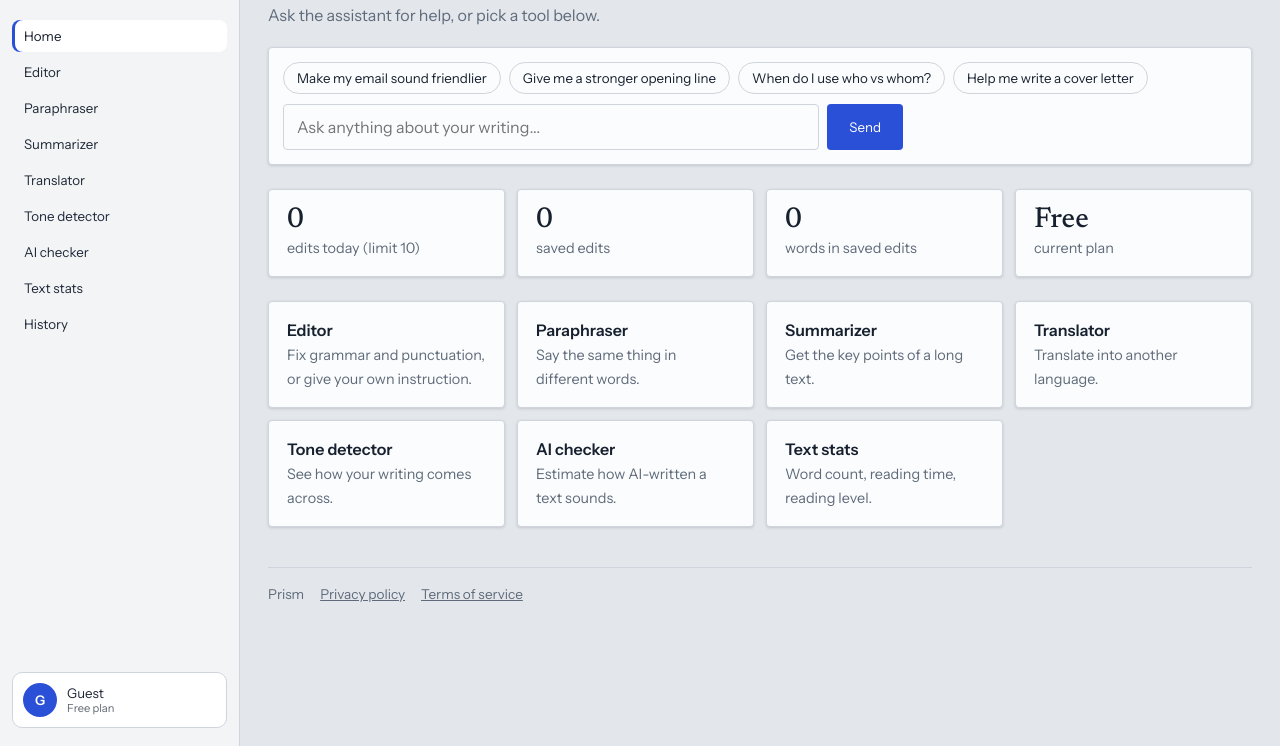
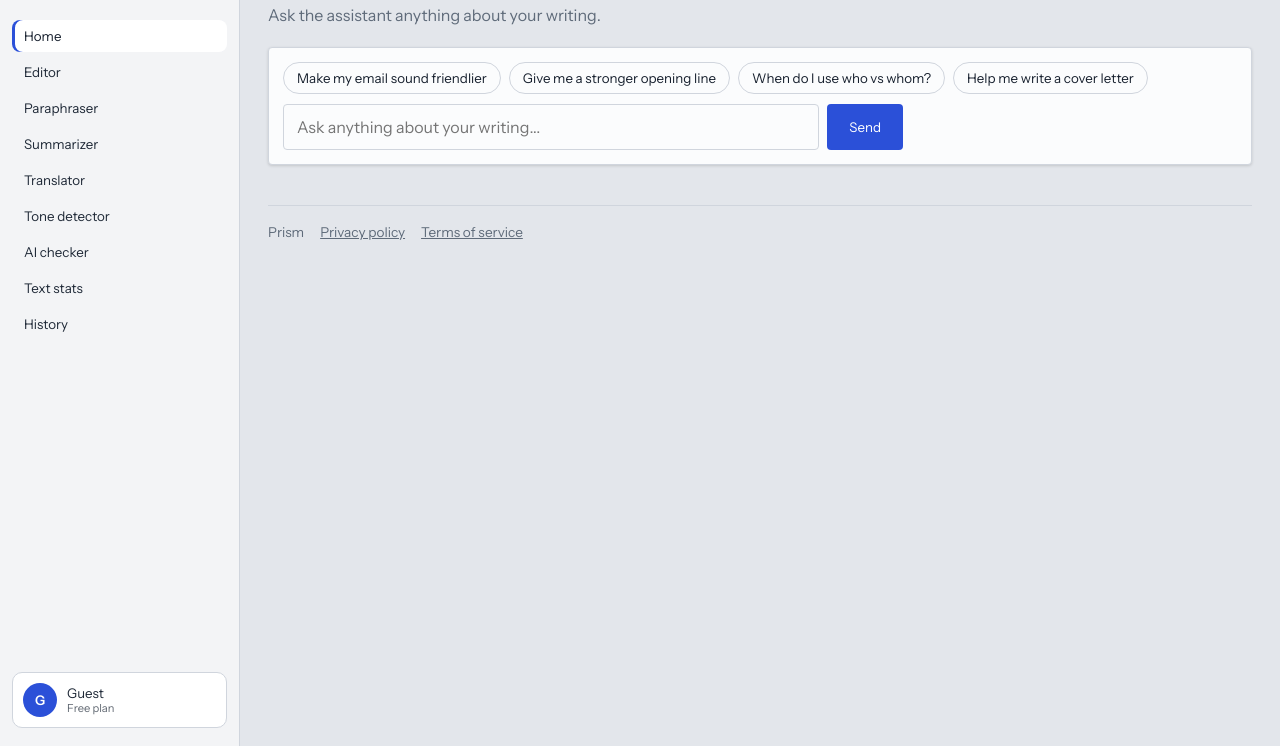
Before and after one commit to l0wpoly/Prism, a website: page public/index.html in a window 1280 px wide. Shown: the part 54-800 px from the top of the page. Drawn offline with Linux system fonts and the light colour scheme.

Commit message:
Update index.html

```diff
--- a/public/index.html
+++ b/public/index.html
@@ -109,6 +109,7 @@ html[data-look=clean] .go,html[data-look=clean] .chip,html[data-look=clean] .seg
 @media(max-width:800px){.nav{width:auto}}
 @media(prefers-reduced-motion:reduce){*{transition:none!important}}
 .brand{display:flex;align-items:center;gap:10px}.brand svg{flex:none}
+#v-home .msgs{max-height:55vh}
 :focus-visible{outline:2px solid var(--pencil);outline-offset:2px}
 @media(max-width:800px){body{grid-template-columns:1fr}aside{position:static;height:auto;flex-direction:row;flex-wrap:wrap;align-items:center}.brand{padding:4px 10px}.sp{display:none}.acctwrap{margin-left:auto;width:auto}.acct small{display:none}.menu{bottom:auto;top:calc(100% + 6px);left:auto;min-width:180px;right:0}.panes{grid-template-columns:1fr}main{padding:20px 16px}}
 </style>
@@ -393,10 +394,8 @@ bindNav();
 
 // home
 function paintHome(){
-  const h=$("v-home"),who=S.name&&S.name!=="Guest"?", "+S.name:"",words=S.history.reduce((a,i)=>a+i.input.split(/\s+/).length,0);
-  h.innerHTML=`<h1>Welcome${esc(who)}</h1><p class="sub">Ask the assistant for help, or pick a tool below.</p>${CHATHTML}<div class="grid" style="margin:24px 0"><div class="card stat"><b>${usedToday()}</b><span>edits today (limit ${LIMITS[S.plan]})</span></div><div class="card stat"><b>${S.history.length}</b><span>saved edits</span></div><div class="card stat"><b>${words}</b><span>words in saved edits</span></div><div class="card stat"><b>${NAMES[S.plan]}</b><span>current plan</span></div></div><div class="grid" id="tcards"></div>`;
-  [["editor","Editor","Fix grammar and punctuation, or give your own instruction."],...TOOLS.map(t=>[t.id,t.name,t.sub]),["checker","AI checker","Estimate how AI-written a text sounds."],["stats","Text stats","Word count, reading time, reading level."]].forEach(([id,title,d])=>{
-    const b=document.createElement("button");b.className="card tool";b.innerHTML=`<b>${title}</b><span>${d}</span>`;b.onclick=()=>nav(document.querySelector(`[data-view=${id}]`));$("tcards").appendChild(b)});
+  const who=S.name&&S.name!=="Guest"?", "+S.name:"";
+  $("v-home").innerHTML=`<h1>Welcome${esc(who)}</h1><p class="sub">Ask the assistant anything about your writing.</p>${CHATHTML}`;
   wireChat();
 }
 
```
